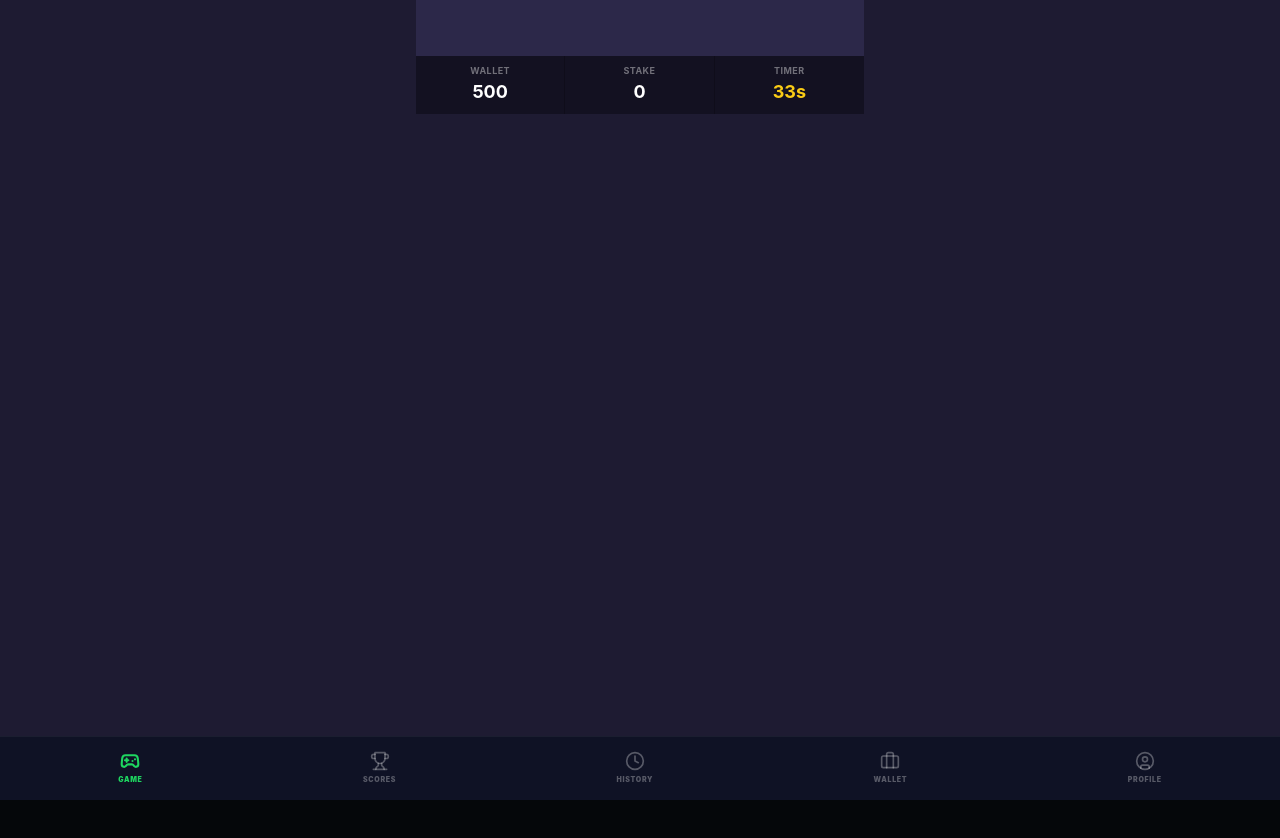
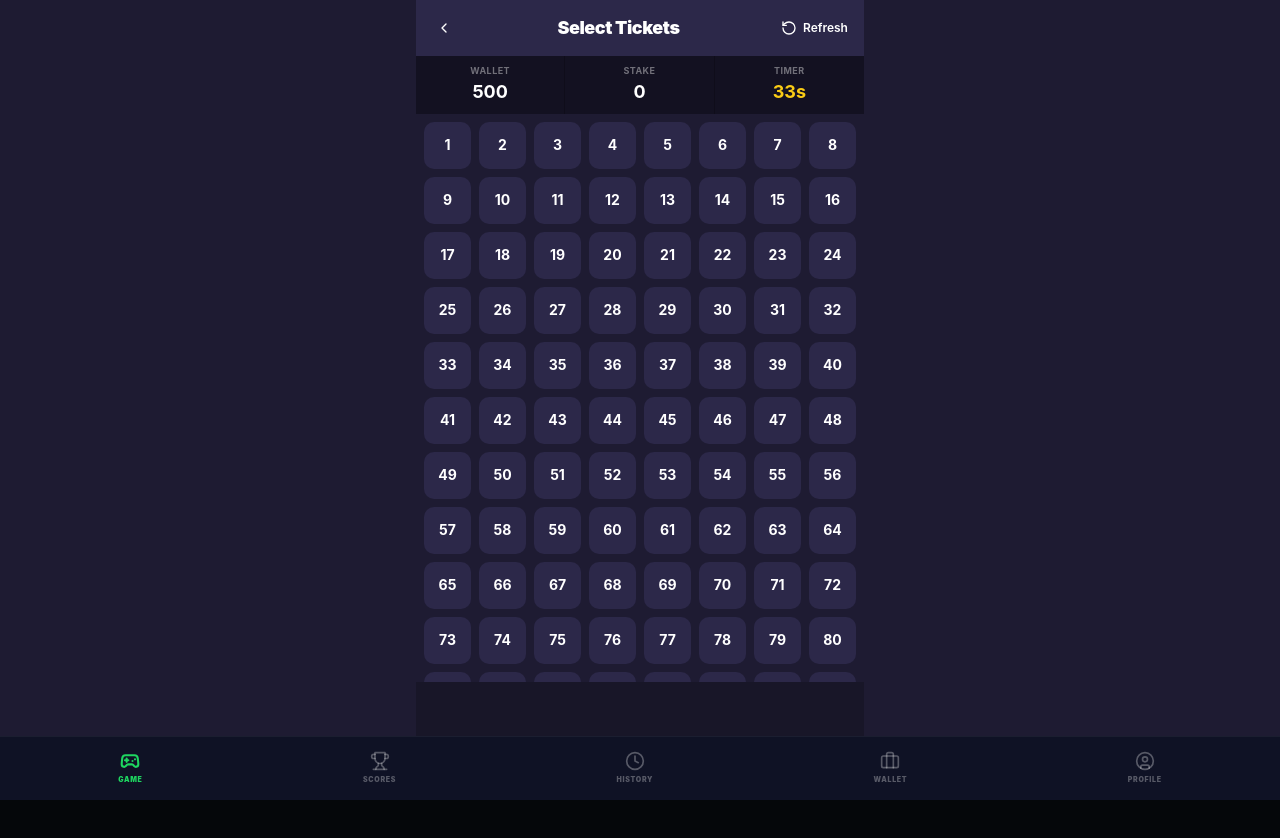
Before and after one commit to 1-win318/win-bingo-final, a Next.js app: page / in a window 1280 px wide. Both pictures are taken after a click on the button "ጨዋታ ጀምር (10)". Shown: the top 838 px of the page. Built offline with nearby package versions, Linux system fonts and the light colour scheme.

Commit message:
eaerjhbe

```diff
--- a/src/components/bingo/CartelSelection.tsx
+++ b/src/components/bingo/CartelSelection.tsx
@@ -6,7 +6,7 @@ import { Button } from '@/components/ui/button';
 import { cn } from '@/lib/utils';
 import { BingoCard, BingoCardData } from '@/components/bingo/BingoCard';
 
-// 1. Props interface is cleaned, playerCount is removed.
+// Props interface without playerCount
 interface CartelSelectionProps {
   cartels: { id: number; board: BingoCardData }[];
   onBack: () => void;
@@ -43,29 +43,69 @@ export function CartelSelection({ cartels, onBack, onPlay, selectedIds, setSelec
   return (
     <div className="h-screen bg-[#1e1b32] text-white flex flex-col font-body items-center">
 
+      {/* Header */}
       <header className="w-full max-w-md px-2 h-14 flex items-center justify-between flex-none bg-[#2c2849]">
-        {/* ... Header content is unchanged ... */}
+        <Button variant="ghost" size="icon" onClick={onBack} className="text-white hover:bg-white/10">
+          <ChevronLeft size={24} />
+        </Button>
+        <h1 className="text-lg font-black tracking-tight">Select Tickets</h1>
+        <Button variant="ghost" size="sm" className="text-white h-8 px-2 flex items-center gap-1.5 hover:bg-white/10">
+            <RotateCcw size={14} />
+            <span className="text-xs font-semibold">Refresh</span>
+        </Button>
       </header>
 
-      {/* 2. Stats Bar now has only 3 items, grid-cols-3 */}
+      {/* Stats Bar with 3 items */}
       <section className="w-full max-w-md grid grid-cols-3 text-center bg-[#131121] flex-none">
          <StatBox label="Wallet" value={balance.toFixed(0)} />
          <StatBox label="Stake" value={error || stake} isError={!!error} />
          <StatBox label="Timer" value={`${timer}s`} isTimer />
       </section>
 
+      {/* RESTORED: Scrollable Number Grid */}
       <main className="w-full max-w-md flex-1 p-2 overflow-y-auto scrollbar-hide">
-         {/* ... Main content is unchanged ... */}
+        <div className="grid grid-cols-8 gap-2">
+          {displayedCartels.map((c) => (
+            <button
+              key={c.id}
+              onClick={() => toggleCartel(c.id)}
+              className={cn(
+                "aspect-square rounded-md flex items-center justify-center text-sm font-bold transition-all duration-200 border",
+                selectedIds.includes(c.id)
+                  ? "bg-green-500 border-green-400 text-white shadow-lg scale-110"
+                  : "bg-[#2c2849] border-transparent text-white hover:bg-[#423d6a]"
+              )}
+            >
+              {c.id}
+            </button>
+          ))}
+        </div>
       </main>
 
+      {/* RESTORED: Bottom Section (Fixed) */}
       <footer className="w-full max-w-md flex-none bg-black/20 pt-2">
-         {/* ... Footer content is unchanged ... */}
+        <div className="min-h-[110px] flex items-center justify-center p-2">
+          {selectedIds.length > 0 ? (
+              <div className={cn("grid w-full gap-3", selectedIds.length <= 4 ? "grid-cols-4" : "grid-cols-5")}>
+                  {selectedIds.map(id => {
+                    const cartel = displayedCartels.find(c => c.id === id);
+                    if (!cartel) return <div key={id} />;
+                    return (
+                      <div key={id} className="w-full animate-in zoom-in-95 fade-in-0 duration-300">
+                          <BingoCard data={cartel.board} isMini={true} />
+                      </div>
+                    );
+                  })}
+              </div>
+          ) : (
+              <p className="text-sm text-white/40">Select a cartel to view board</p>
+          )}
+        </div>
       </footer>
     </div>
   );
 }
 
-// StatBox component remains the same
 const StatBox = ({ label, value, isTimer = false, isError = false }: { label: string; value: string | number; isTimer?: boolean; isError?: boolean; }) => (
     <div className="py-2 border-r border-black/20 last:border-r-0">
         <p className="text-[9px] text-white/40 font-bold uppercase tracking-wider">{label}</p>
```
